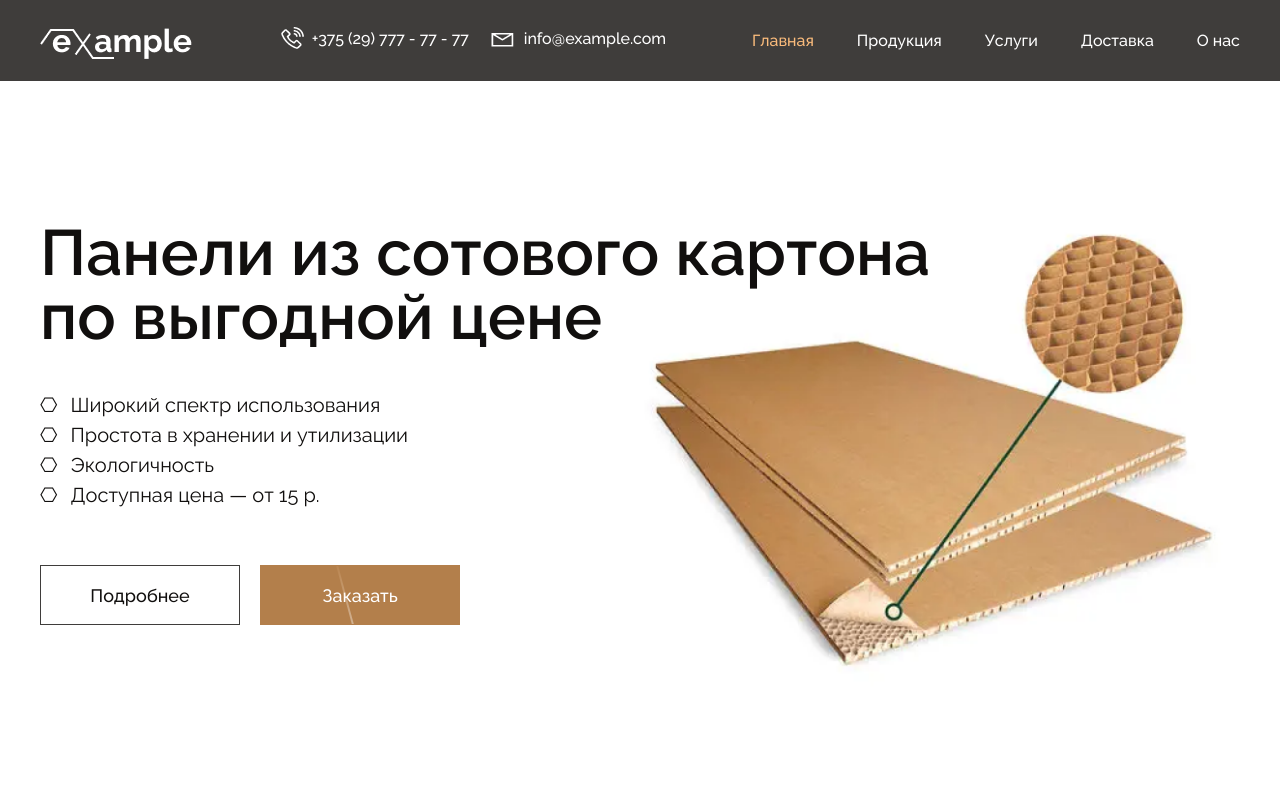
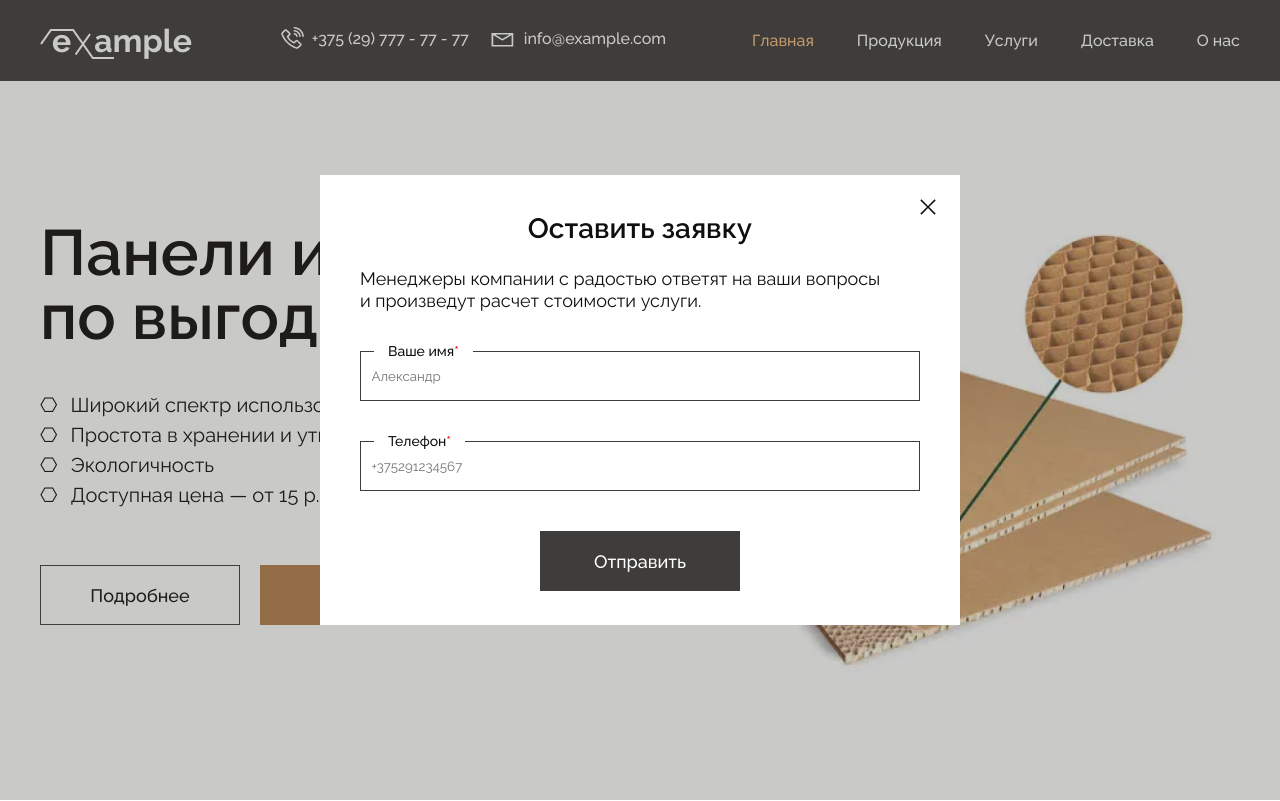
Before and after one commit to AnaVolovik/Honeycomb-cardboard-panels, a plain HTML site: page index.html in a window 1280 px wide. Both pictures are taken after a click on the button "Заказать". Drawn offline with Linux system fonts and the light colour scheme.

Commit message:
Add form to project and clean code

```diff
--- a/css/style.css
+++ b/css/style.css
@@ -89,6 +89,7 @@ body {
 }
 
 .wrapper {
+  position: relative;
   max-width: 1920px;
   min-height: 100%;
   margin: 0 auto;
@@ -125,13 +126,9 @@ body {
   justify-content: space-between;
 }
 
-.header__logo {}
-
 .logo__image {
   max-width: 100%;
 }
-
-.header__contacts {}
 
 .contacts {
   display: flex;
@@ -182,8 +179,6 @@ body {
   padding-top: 64px;
   padding-bottom: 56px;
 }
-
-.welcome__container {}
 
 .welcome__content {
   position: relative;
@@ -306,4 +301,109 @@ img {
 
 .slider__item.active {
   opacity: 1;
+  z-index: 100;
 }
+
+/*--------------------*/
+
+/* FORM */
+
+._shaded {
+  position: fixed;
+  top: 0;
+  left: 0;
+  width: 100%;
+  min-height: 100%;
+  margin: 0 auto;
+  background-color: rgba(63, 61, 59, 0.28);
+  transition: all 0.3s ease 0s;
+  z-index: 200;
+}
+
+.form {
+  position: fixed;
+  top: calc(50% - 450px/2);
+  left: calc(50% - 640px/2);
+  display: none;
+  flex-direction: column;
+  width: 640px;
+  height: 450px;
+  padding: 40px 40px 27px 40px;
+  background-color: #FFFFFF;
+  z-index: 300;
+}
+
+.form__icon {
+  position: absolute;
+  top: 20px;
+  right: 20px;
+  cursor: pointer;
+}
+
+.form__tittle {
+  padding-bottom: 25px;
+  font-size: 28px;
+  font-weight: 600;
+  text-align: center;
+  color: var(--font-color);
+}
+
+.form__subtittle {
+  padding-bottom: 40px;
+  font-size: 18px;
+  font-weight: 400;
+  line-height: 120%;
+  color: var(--font-color);
+}
+
+.form__data {
+  display: flex;
+  flex-direction: column;
+}
+
+.form__field {
+  position: relative;
+  margin-bottom: 40px;
+}
+
+.form__label {
+  position: absolute;
+  top: 0;
+  left: 1rem;
+  display: flex;
+  padding-left: 1rem;
+  padding-right: 1rem;
+  border: none;
+  font-size: 14px;
+  font-weight: 500;
+  color: var(--font-color);
+  background-color: #FFFFFF;
+  transform: translateY(-50%);
+  pointer-events: none;
+}
+
+.form__label > .star {
+  color: #FF0202;
+}
+
+.form__input {
+  width: 560px;
+  height: 50px;
+  padding: 0.5rem 0.75rem;
+  border: 1px solid var(--main-color);
+  background: #FFFFFF;
+}
+
+.required {
+  border: 1px solid #FF0202;
+}
+
+.form__button {
+  align-self: center;
+}
+
+._opened {
+  display: flex;
+}
+
+/*--------------------*/
--- a/index.html
+++ b/index.html
@@ -24,13 +24,13 @@
         </div>
         <div class="header__contacts contacts">
           <div class="contacts__item">
-            <a href="" class="contacts__link link">
+            <a href="tel:+375297777777" class="contacts__link link">
               <img src="assets/images/icons/icon-phone.png" alt="phone" class="contacts__icon">
               <p class="contacts__text">+375 (29) 777 - 77 - 77</p>
             </a>
           </div>
           <div class="contacts__item">
-            <a href="" class="contacts__link link">
+            <a href="mailto:info@example.com" class="contacts__link link">
               <img src="assets/images/icons/icon-email.png" alt="email" class="contacts__icon">
               <p class="contacts__text">info@example.com</p>
             </a>
@@ -57,7 +57,7 @@
         </nav>
       </div>
     </header>
-    <sectioon class="welcome">
+    <section class="welcome">
       <div class="welcome__container container">
         <div class="welcome__content">
           <div class="welcome__info">
@@ -103,7 +103,39 @@
           </div>
         </div>
       </div>
-    </sectioon>
+    </section>
+
+    <!-- FORM -->
+    <div id="js-wrapper-shaded" class="">
+      <div class="form">
+        <span class="form__icon">
+          <svg xmlns="http://www.w3.org/2000/svg" width="24" height="24" viewBox="0 0 24 24" fill="none">
+            <path d="M5.41406 4.33594L4.33594 5.41406L10.9219 12L4.33594 18.5859L5.41406 19.6641L12 13.0781L18.5859 19.6641L19.6641 18.5859L13.0781 12L19.6641 5.41406L18.5859 4.33594L12 10.9219L5.41406 4.33594Z" fill="#110F0E"/>
+          </svg>
+        </span>
+        <h3 class="form__tittle">Оставить заявку</h3>
+        <p class="form__subtittle">
+          Менеджеры компании с радостью ответят на ваши вопросы<br>и&nbsp;произведут расчет стоимости услуги.
+        </p>
+        <form onsubmit="return validateForm(this)" action="#" method="get" class="form__data">
+          <div class="form__field">
+            <label for="js-input-name" class="form__label">
+              Ваше имя
+              <span class="star">*</span>
+            </label>
+            <input id="js-input-name" type="text" name="name" class="form__input" placeholder="Александр" required>
+          </div>
+          <div class="form__field">
+            <label for="js-input-phone" class="form__label">
+              Телефон
+              <span class="star">*</span>
+            </label>
+            <input id="js-input-phone" type="tel" name="phone" class="form__input" placeholder="+375291234567" required>
+          </div>
+          <button onsubmit="return validateForm(form)" type="submit" class="form__button button button_colored">Отправить</button>
+        </form>
+      </div>
+    </div>
   </div>
 
   <script src="js/js.js"></script>
--- a/js/js.js
+++ b/js/js.js
@@ -1,4 +1,4 @@
-//SLIDER
+// SLIDER
 
 const slider = document.querySelector('.slider');
 const slides = document.querySelectorAll('.slider__item');
@@ -15,4 +15,68 @@ setInterval(() => {
   slides[activeSlide].classList.add('active');
 }, 8000);
 
-//end of slider
+// end of slider
+
+// FORM
+
+const orderButton = document.querySelector('#js-go-to-form');
+const orderForm = document.querySelector('.form');
+const closeIcon = document.querySelector('.form__icon');
+const wrapperBgc = document.querySelector('#js-wrapper-shaded');
+
+orderButton.addEventListener('click', () => {
+  orderForm.classList.add('_opened');
+  wrapperBgc.classList.add('_shaded');
+})
+
+closeIcon.addEventListener('click', () => {
+  orderForm.classList.remove('_opened');
+  wrapperBgc.classList.remove('_shaded');
+})
+
+const inputs = document.querySelectorAll('.form__input');
+let name = document.querySelector('#js-input-name');
+let phone = document.querySelector('#js-input-phone');
+
+function validateForm(form) {
+  for (let i = 0; i < inputs.length; i++) {
+    inputs[i].classList.remove('required');
+  }
+
+  const nameValue = isNotEmpty(form.name);
+  const phoneValue = isNotEmpty(form.phone);
+
+  const correctName = isCorrect(form.name, /^[аАбБвВгГдДеЕёЁжЖзЗиИйЙкКлЛмМнНоОпПрРсСтТуУфФхХцЦчЧшШщЩъЪыЫьЬэЭюЮяЯ]+$/);
+  const correctPhone = isCorrect(form.phone, /^\s*\+?375((33\d{7})|(29\d{7})|(44\d{7}|)|(25\d{7}))\s*$/);
+
+  return nameValue && phoneValue && correctName && correctPhone;
+}
+
+function isNotEmpty(input) {
+  for (let i = 0; i < inputs.length; i++) {
+    input = inputs[i];
+    if (input.value.trim() === '') {
+      input.required = true;
+      input.classList.add('required');
+      return false;
+    }
+  }
+  return true;
+}
+
+function isCorrect(val, regex) {
+  if (!isNotEmpty(val)){
+    return false;
+  }
+
+  if (!regex.test(val.value)){
+    val.required = true;
+    val.classList.add('required');
+    return false;
+  }
+
+  wrapperBgc.classList.remove('_shaded');
+  return true;
+}
+
+// end of form
```
